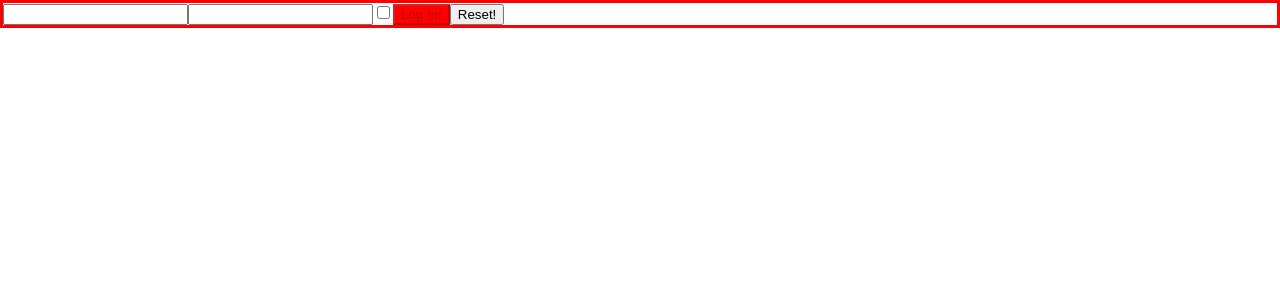
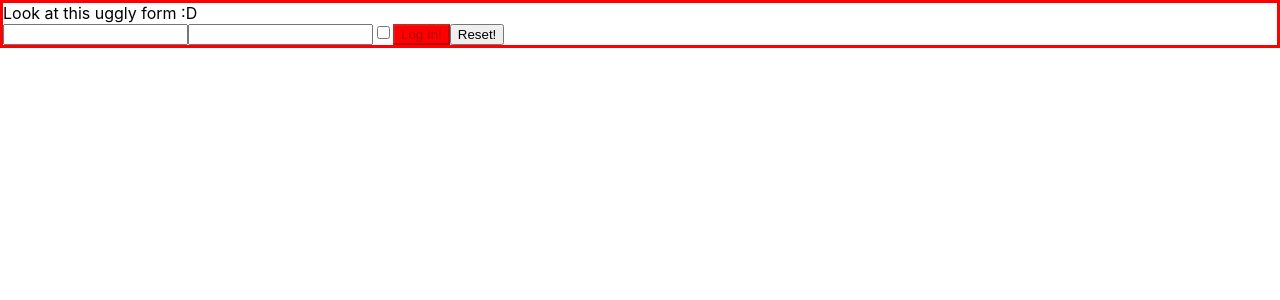
Before and after one commit to GiorgiNeparidze/react-exercises, a React (Create React App) app: page / in a window 1280 px wide. Shown: the top 300 px of the page. Built offline with nearby package versions, Linux system fonts and the light colour scheme.

Commit message:
finished component-composition-02

```diff
--- a/src/App.js
+++ b/src/App.js
@@ -22,7 +22,7 @@ export class App extends React.Component {
         <ClickCounter />
         <ClickTracker />
         <InteractiveWelcome /> */}
-        <Container>
+        <Container title={"Look at this uggly form :D"}>
           <Login />
         </Container>
         {/* <UncontrolledLogin /> */}
--- a/src/Container.js
+++ b/src/Container.js
@@ -2,6 +2,13 @@ import React, { Component } from "react";
 
 export default class Container extends Component {
   render() {
-    return <div className="container">{this.props.children}</div>;
+    return <div className="container">
+        <div>
+            {this.props.title}
+        </div>
+        <div>
+            {this.props.children}
+        </div>
+    </div>;
   }
 }
```
